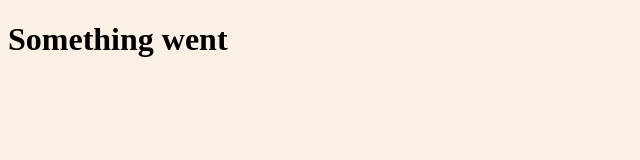
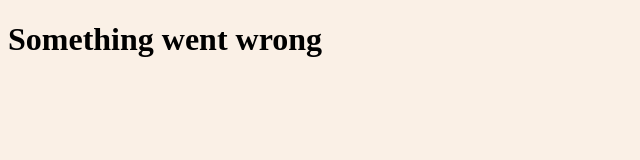
Before and after one commit to HoriaCY/yellow.website, a plain HTML site: page web/error.html in a window 1280 px wide. Shown: the whole page, without its empty margins (0-640 px from the left). Drawn offline with Linux system fonts and the light colour scheme.

Commit message:
fix error page text

```diff
--- a/web/error.html
+++ b/web/error.html
@@ -11,6 +11,6 @@
     <link rel="stylesheet" href="./style.css">
 </head>
 <body>
-    <h1>Something went</h1>
+    <h1>Something went wrong</h1>
 </body>
 </html>
```
